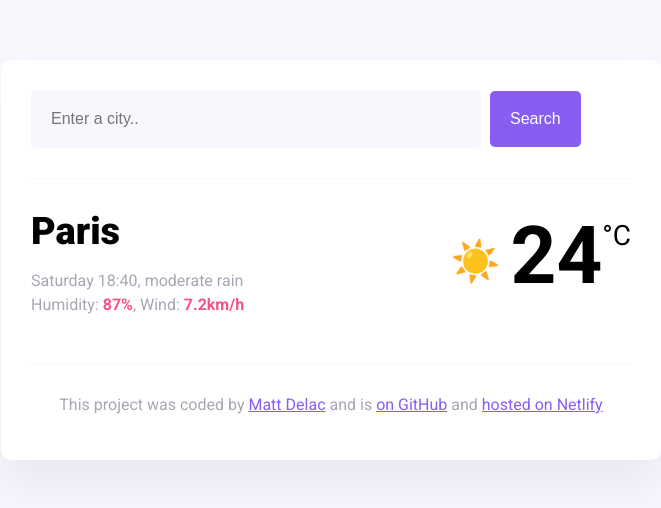
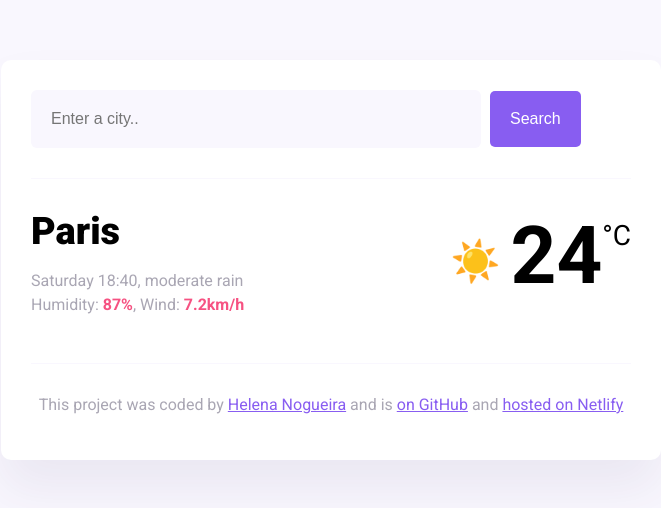
Before and after one commit to lenatnog/my-weather-app, a website built with Parcel: page index.html in a window 1280 px wide. Shown: the whole page, without its empty margins (309-970 px from the left). Built offline with nearby package versions, Linux system fonts and the light colour scheme.

Commit message:
Undated  index footer

```diff
--- a/index.html
+++ b/index.html
@@ -47,7 +47,7 @@
       <footer>
         <p>
           This project was coded by
-          <a href="#" target="_blank">Matt Delac</a> and is
+          <a href="#" target="_blank">Helena Nogueira</a> and is
           <a href="#" target="_blank"> on GitHub</a> and
           <a href="#" target="_blank">hosted on Netlify</a>
         </p>
```
